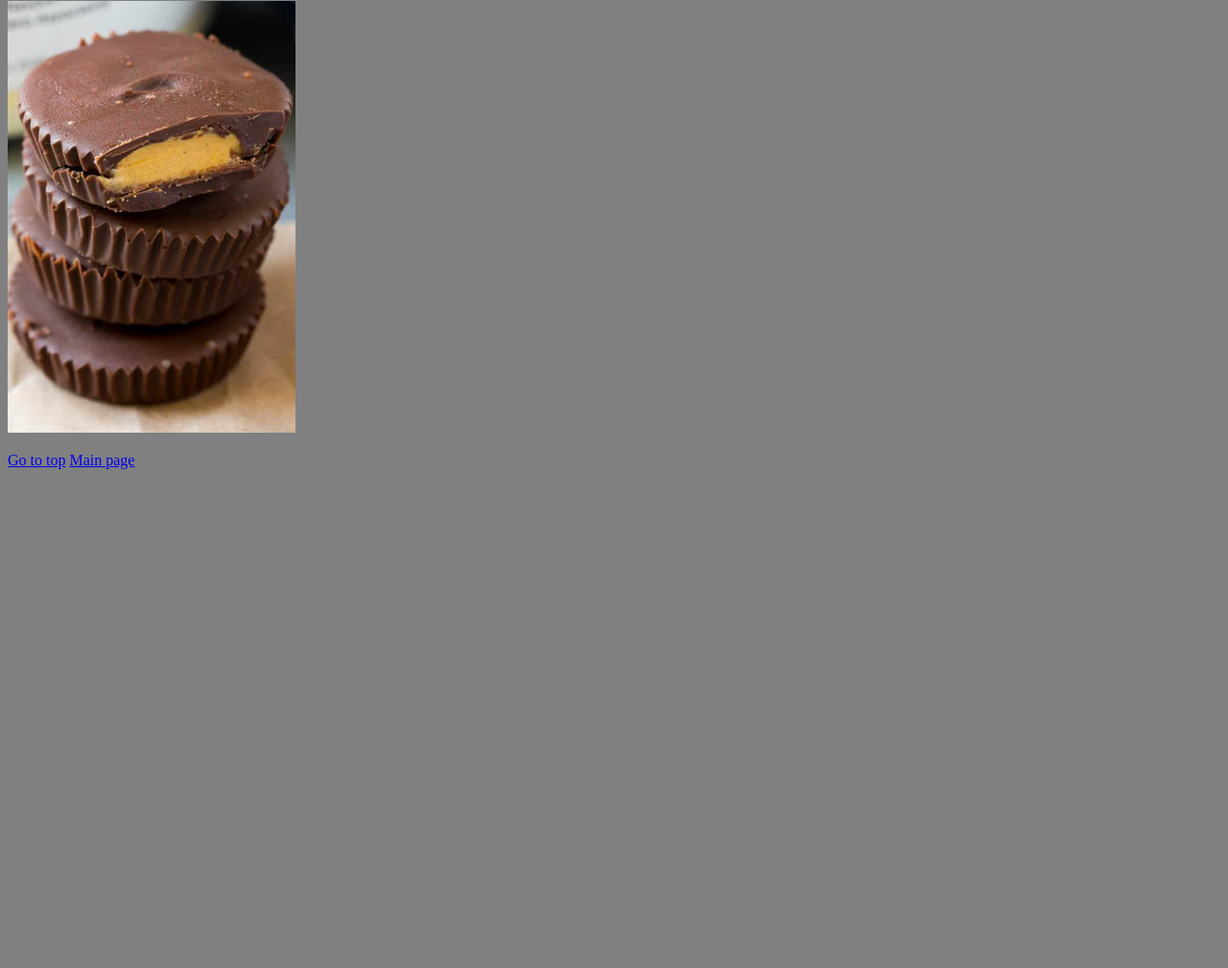
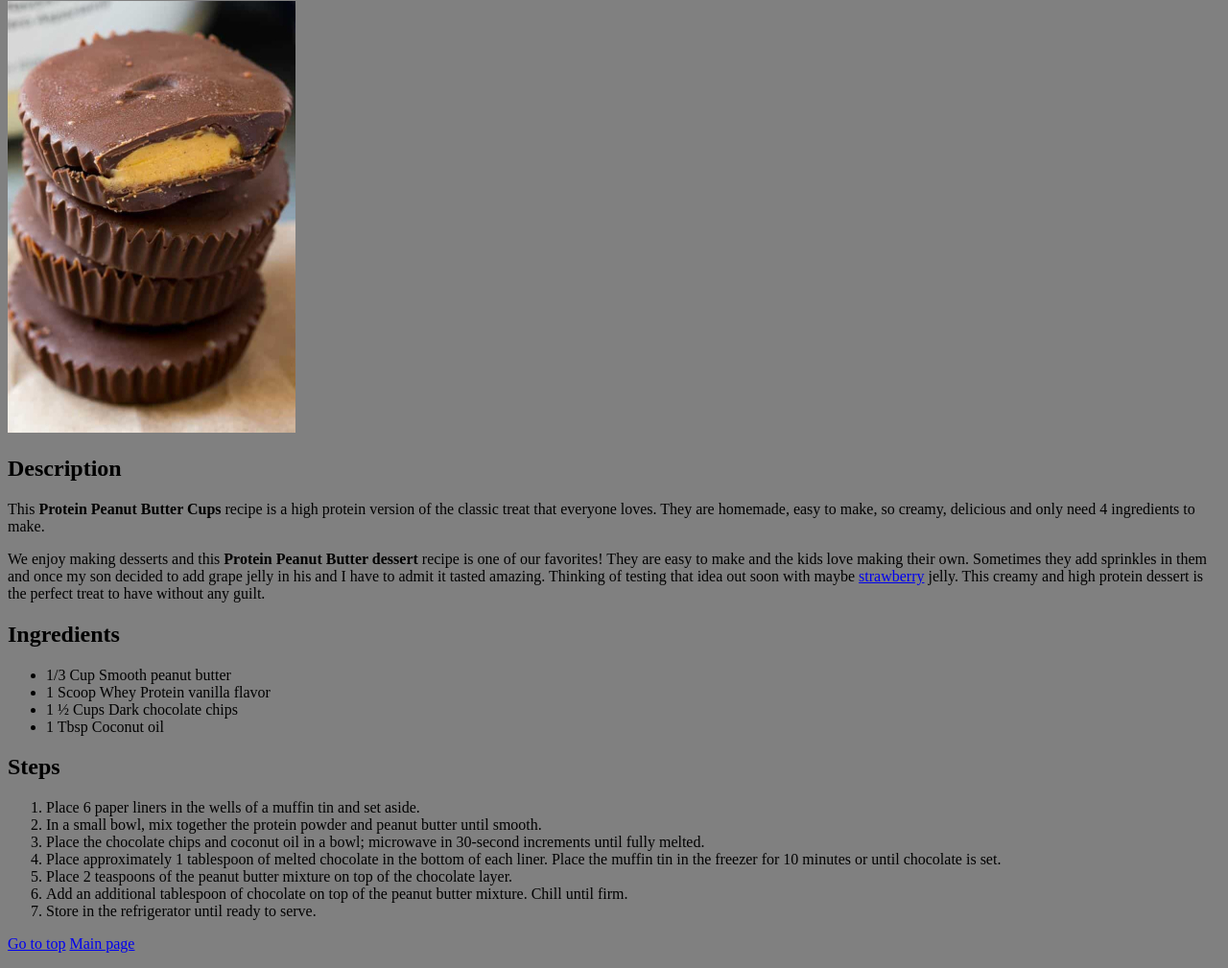
Before and after one commit to ZaKu1337/odin-recipes, a plain HTML site: page recipes/protein-peanut-butter-cups.html in a window 1280 px wide. Shown: the part 79-1088 px from the top of the page at 96% size. Before the commit the page ends 800 px from the top, so only its background shows below. Drawn offline with Linux system fonts and the light colour scheme.

Commit message:
complete protein peanut butter cups recipe

```diff
--- a/recipes/protein-peanut-butter-cups.html
+++ b/recipes/protein-peanut-butter-cups.html
@@ -11,14 +11,34 @@
     <h1>Protein Peanut Butter Cups</h1>
     <img src="./img-recipes/Protein-Peanut-Butter-Cups.jpg" alt="protein peanut butter cups">
 
+    <h2>Description</h2>
 
+    <p>This <strong>Protein Peanut Butter Cups</strong> recipe is a high protein version of the classic treat
+        that everyone loves. They are homemade, easy to make, so creamy, delicious and only need 4 ingredients to make.</p>
 
+     <p>We enjoy making desserts and this <strong>Protein Peanut Butter dessert</strong> recipe is one of our favorites! They are easy to make
+        and the kids love making their own. Sometimes they add sprinkles in them and once my son decided to add grape jelly in
+        his and I have to admit it tasted amazing. Thinking of testing that idea out soon with maybe <a href="https://healthyfitnessmeals.com/strawberries-and-cream-smoothie/">strawberry</a>
+        jelly. This creamy and high protein dessert is the perfect treat to have without any guilt.</p>
 
+    <h2>Ingredients</h2>
+            <ul>
+                <li>1/3 Cup Smooth peanut butter</li>
+                <li>1 Scoop Whey Protein vanilla flavor</li>
+                <li>1 ½ Cups Dark chocolate chips</li>
+                <li>1 Tbsp Coconut oil</li>
+            </ul>
 
-
-
-
-
+    <h2>Steps</h2>
+        <ol>
+            <li>Place 6 paper liners in the wells of a muffin tin and set aside.</li>
+            <li>In a small bowl, mix together the protein powder and peanut butter until smooth.</li>
+            <li>Place the chocolate chips and coconut oil in a bowl; microwave in 30-second increments until fully melted.</li>
+            <li>Place approximately 1 tablespoon of melted chocolate in the bottom of each liner. Place the muffin tin in the freezer for 10 minutes or until chocolate is set.</li>
+            <li>Place 2 teaspoons of the peanut butter mixture on top of the chocolate layer.</li>
+            <li>Add an additional tablespoon of chocolate on top of the peanut butter mixture. Chill until firm.</li>
+            <li>Store in the refrigerator until ready to serve.</li>
+        </ol>
 
     <p><a href="#">Go to top</a> <a href="../index.html">Main page</a></p>
 
```
